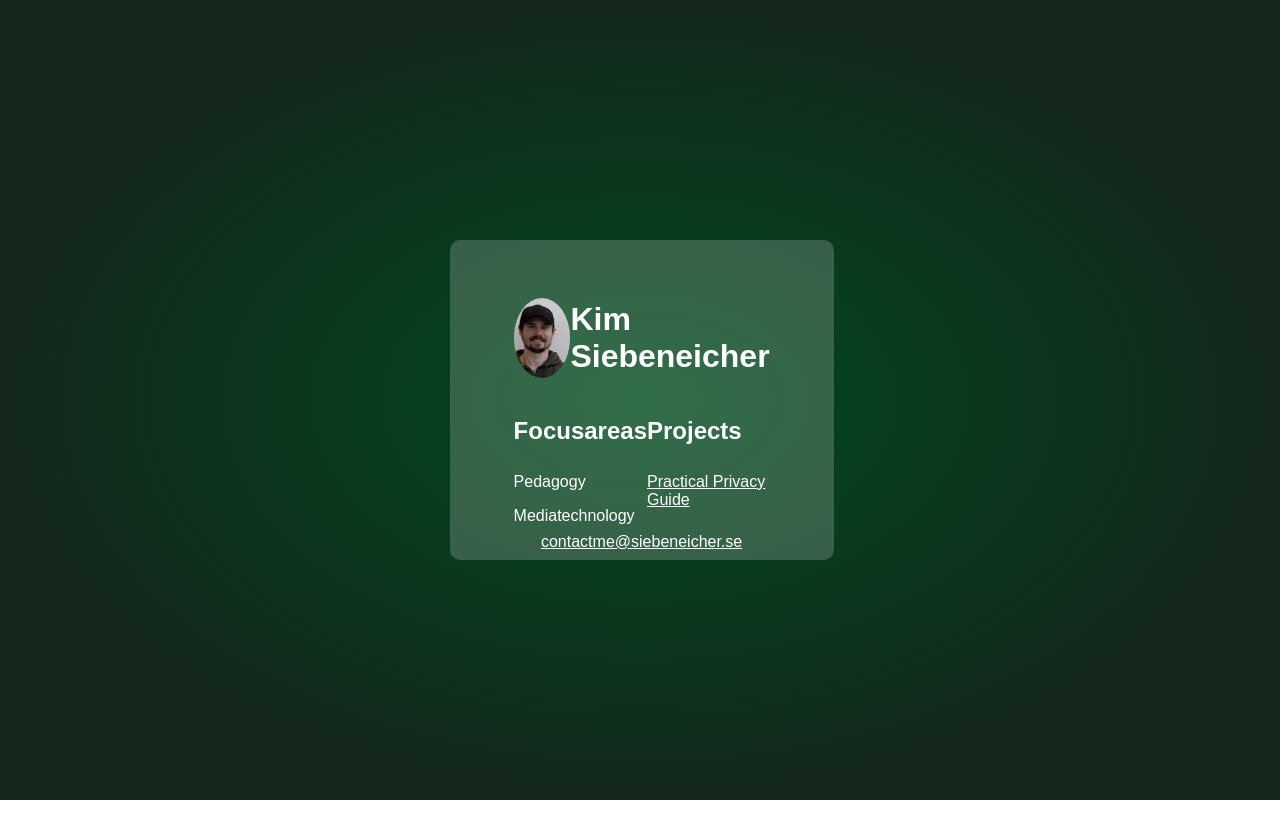
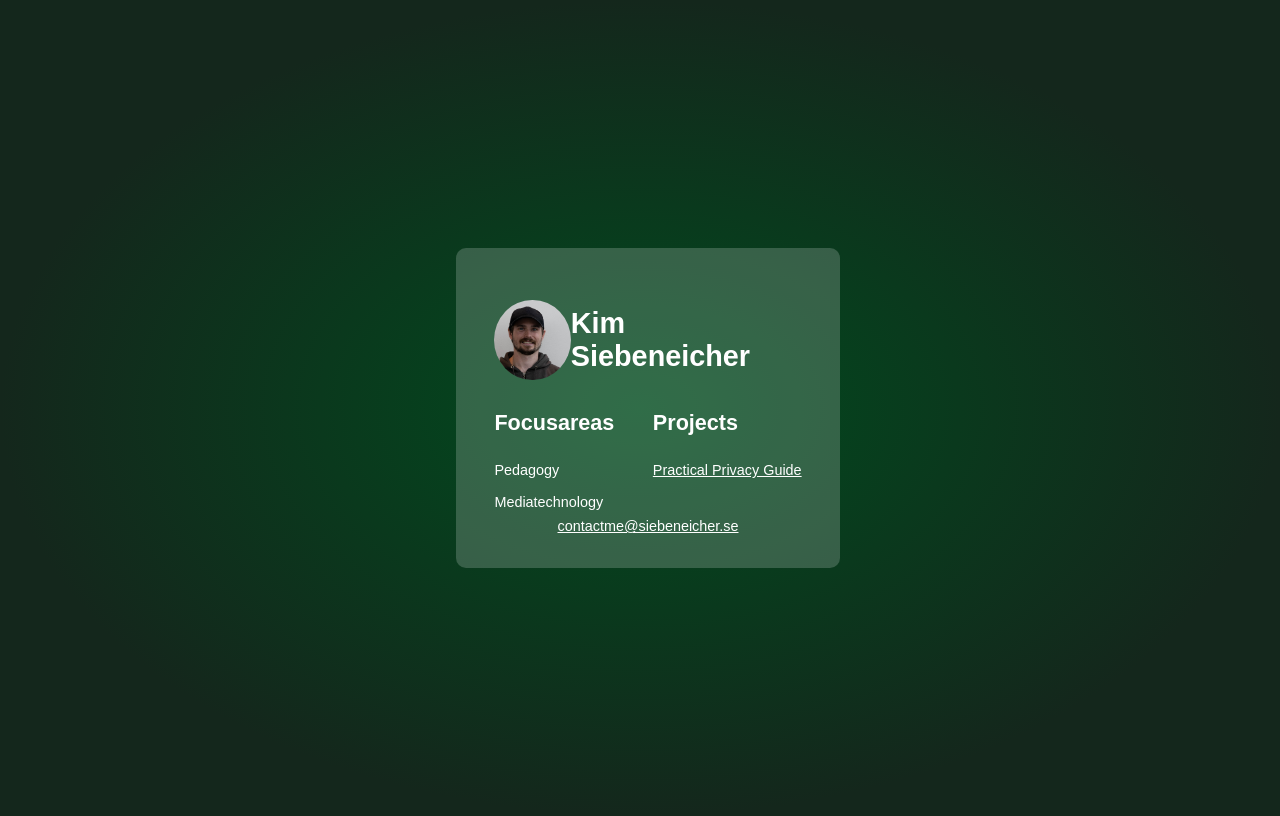
Before and after one commit to svnoak/svnoak.github.io, a plain HTML site: page index.html in a window 1280 px wide. Drawn offline with Linux system fonts and the light colour scheme.

Commit message:
Adjusted margins, overflow on body and fontsize

```diff
--- a/assets/style.css
+++ b/assets/style.css
@@ -3,8 +3,8 @@
 }
 
 body {
-    height: 98vh;
-    width: 99vw;
+    height: 100vh;
+    width: 100vw;
     /* background: radial-gradient(50% 50% at 50% 50%, #00CA14 0%, rgba(0, 37, 4, 0.85) 0.01%, rgba(0, 23, 2, 0.9) 100%); */
     background: radial-gradient(50% 50% at 50% 50%, #004B1E 0%, #14271C 100%);
     display: flex;
@@ -12,6 +12,8 @@ body {
     align-items: center;
     color: white;
     font-family: sans-serif;
+    font-size: 1.8vh;
+    overflow: none;
 }
 
 #card {
@@ -22,7 +24,7 @@ body {
     display: flex;
     flex-direction: column;
     justify-content: space-around;
-    padding: 5vh 5vw;
+    padding: 5vh 3vw;
 }
 
 #header {
@@ -60,7 +62,7 @@ body {
 }
 
 span,
-#info a {
+#info a{
     margin: 1vh 0;
 }
 
--- a/index.html
+++ b/index.html
@@ -24,7 +24,7 @@
             <a href="https://practicalprivacyguide.com">Practical Privacy Guide</a>
         </div>
         </div>
-        <a href="mailto:contactme@siebeneicher.se">contactme@siebeneicher.se</a>
+        <a href="mailto:contactme@siebeneicher.se" id="contact">contactme@siebeneicher.se</a>
     </div>
 </body>
 </html>
```
